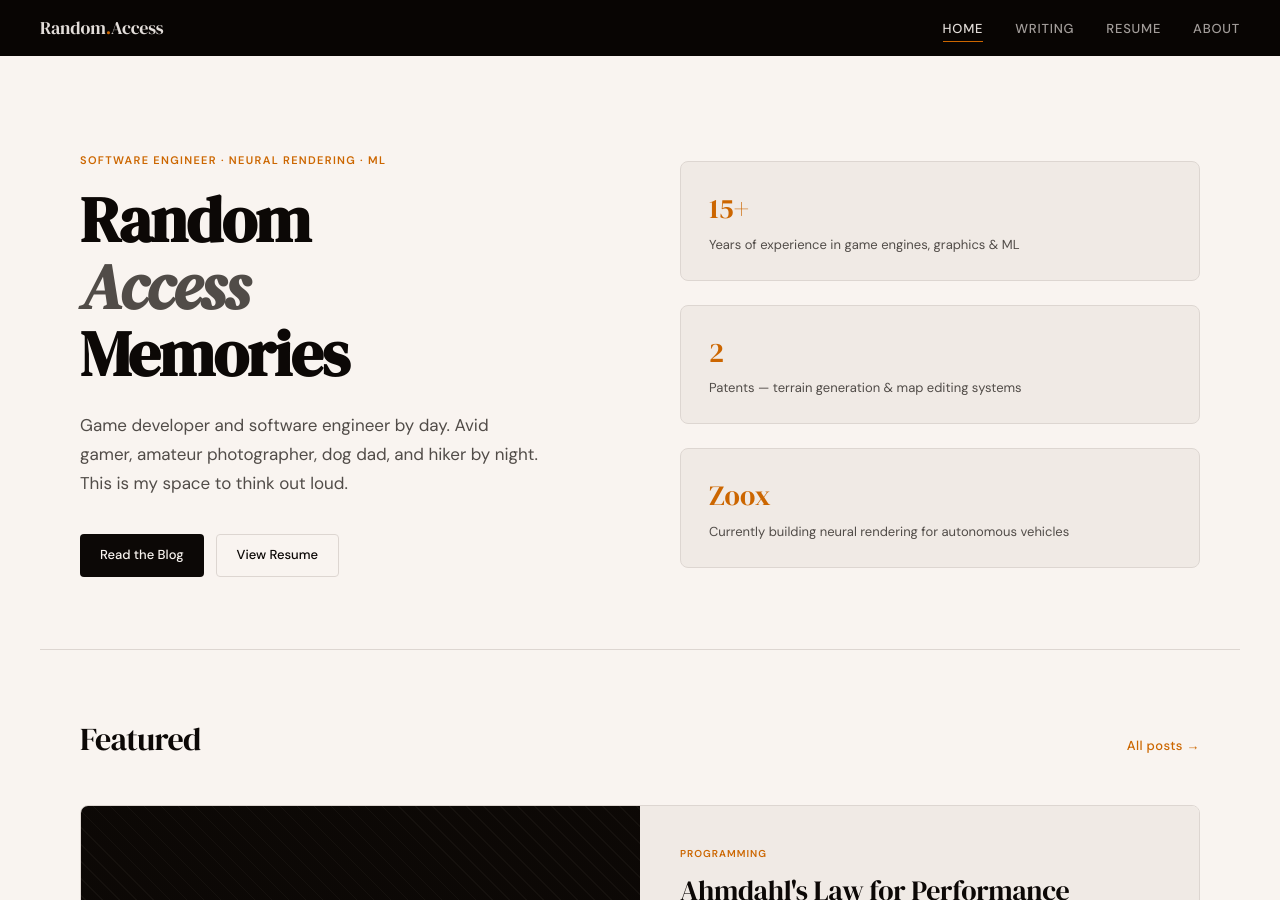
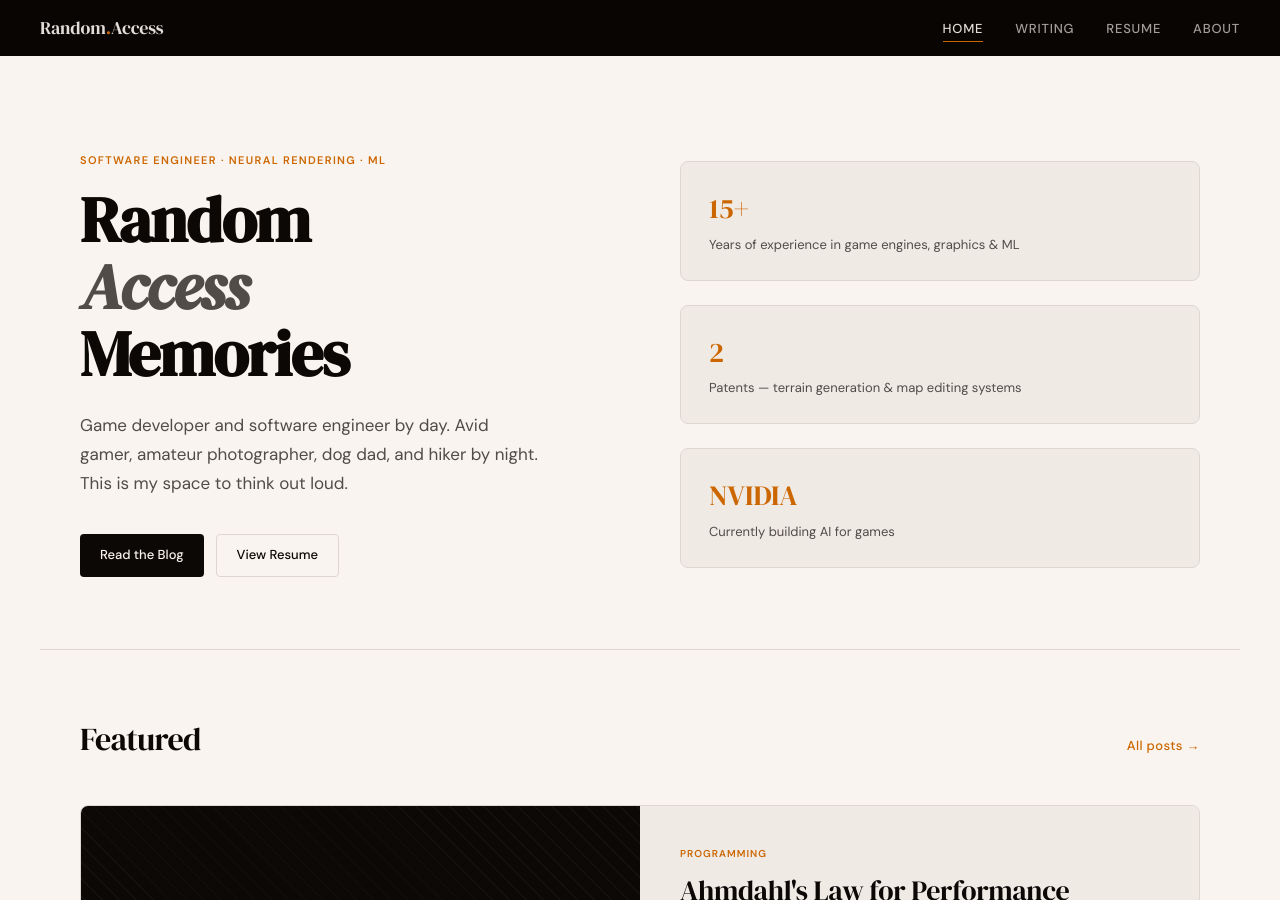
Before and after one commit to sahilramani/sahilramani.github.io, a Jekyll site: the page built from index.html, in a window 1280 px wide and 900 px high. Built offline with Jekyll 4.4.1, drawn with Linux system fonts in a browser that asks for light colours; the list of posts is cut into pages by our own code.

Commit message:
missed the main page

```diff
--- a/index.html
+++ b/index.html
@@ -28,8 +28,8 @@ permalink: /
       <p>Patents — terrain generation &amp; map editing systems</p>
     </div>
     <div class="hero-stat-card">
-      <h3>Zoox</h3>
-      <p>Currently building neural rendering for autonomous vehicles</p>
+      <h3>NVIDIA</h3>
+      <p>Currently building AI for games</p>
     </div>
   </div>
 </div>
```
